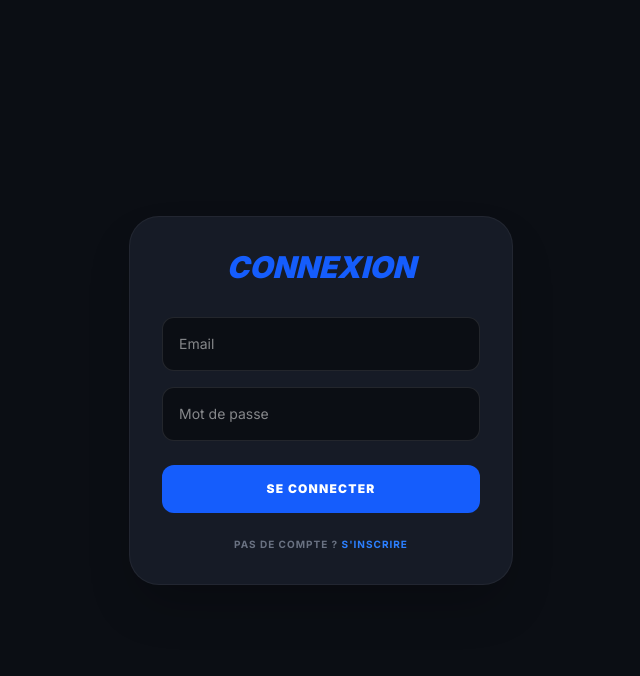
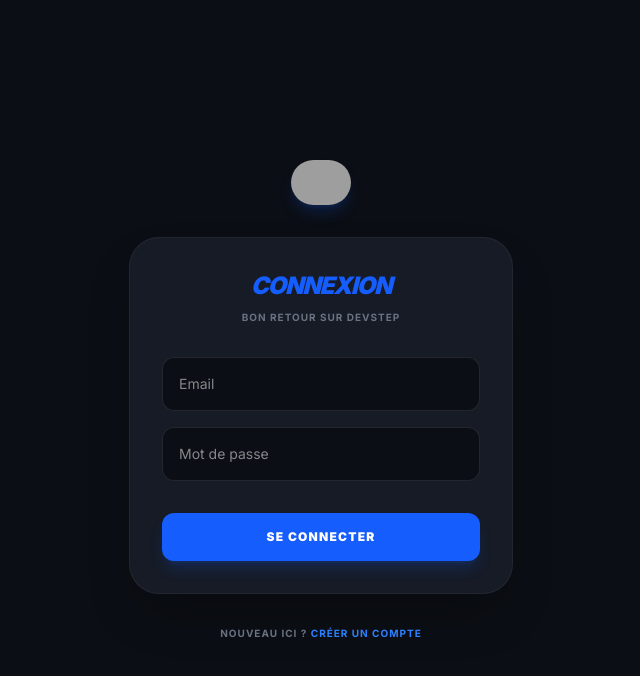
Before and after one commit to davidbyadunia04-stack/DevStep, a Next.js app: page /login in a window 1280 px wide. Shown: the top 676 px of the page, without its empty margins (319-959 px from the left). Built offline with nearby package versions, Linux system fonts and the light colour scheme; grey boxes are pictures that could not be loaded.

Commit message:
Système Auth complet avec redirection auto

```diff
--- a/app/login/page.tsx
+++ b/app/login/page.tsx
@@ -1,54 +1,84 @@
 "use client"
+import { useState, useEffect } from 'react'
 import { useRouter } from 'next/navigation'
+import Link from 'next/link'
+import Image from 'next/image'
 
 export default function LoginPage() {
   const router = useRouter()
+  const [loading, setLoading] = useState(false)
 
+  // --- LOGIQUE DE CONNEXION AUTOMATIQUE ---
+  // Si l'utilisateur a déjà le badge, on l'envoie direct au dashboard
+  useEffect(() => {
+    if (document.cookie.includes("session=active")) {
+      router.push('/dashboard')
+    }
+  }, [router])
+
+  // --- FONCTION DE CONNEXION ---
   const handleLogin = (e: React.FormEvent) => {
     e.preventDefault()
+    setLoading(true)
 
-    // 1. ICI ON CRÉE LE BADGE (Le cookie de session)
-    // On lui donne le nom 'session' que ton middleware recherche
-    document.cookie = "session=active; path=/; max-age=86400" // expire après 24h
+    // 1. On crée le badge de session (valable 24h)
+    document.cookie = "session=active; path=/; max-age=86400; SameSite=Lax"
 
-    // 2. ON REDIRIGE VERS LE DASHBOARD
-    router.push('/dashboard')
-
-    // On force un petit rafraîchissement pour que le middleware voie le cookie
+    // 2. Redirection forcée
     setTimeout(() => {
-        window.location.reload()
-    }, 100)
+        window.location.href = "/dashboard"
+    }, 800)
   }
 
   return (
-    <div className="min-h-screen bg-[#0b0e14] text-white flex items-center justify-center p-6">
-      <form onSubmit={handleLogin} className="w-full max-w-sm p-8 bg-[#161b26] rounded-[30px] border border-white/5 shadow-2xl">
-        <h1 className="text-3xl font-black italic text-blue-600 mb-8 text-center">CONNEXION</h1>
+    <div className="min-h-screen bg-[#0b0e14] text-white flex items-center justify-center p-6 font-sans">
+      <div className="w-full max-w-sm">
 
+        {/* LOGO DEVSTEP */}
+        <div className="flex justify-center mb-8">
+            <Link href="/">
+              <Image
+                src="/icon.png"
+                alt="Logo"
+                width={60}
+                height={60}
+                className="rounded-full shadow-lg shadow-blue-600/20 hover:scale-110 transition-all"
+              />
+            </Link>
+        </div>
+
+        <form onSubmit={handleLogin} className="p-8 bg-[#161b26] rounded-[30px] border border-white/5 shadow-2xl">
+          <h1 className="text-2xl font-black italic text-blue-600 mb-2 text-center uppercase tracking-tighter">Connexion</h1>
+          <p className="text-gray-500 text-[10px] text-center mb-8 font-bold uppercase tracking-widest">Bon retour sur DevStep</p>
+
+          <div className="space-y-4">
             <input
               type="email"
               placeholder="Email"
-          className="w-full p-4 bg-[#0b0e14] border border-white/10 rounded-xl mb-4 text-sm focus:border-blue-500 outline-none transition-all"
+              className="w-full p-4 bg-[#0b0e14] border border-white/10 rounded-xl text-sm focus:border-blue-500 outline-none transition-all text-white"
               required
             />
             <input
               type="password"
               placeholder="Mot de passe"
-          className="w-full p-4 bg-[#0b0e14] border border-white/10 rounded-xl mb-6 text-sm focus:border-blue-500 outline-none transition-all"
+              className="w-full p-4 bg-[#0b0e14] border border-white/10 rounded-xl text-sm focus:border-blue-500 outline-none transition-all text-white"
               required
             />
+          </div>
 
           <button
             type="submit"
-          className="w-full py-4 bg-blue-600 hover:bg-blue-700 rounded-xl font-black uppercase text-xs tracking-widest transition-all"
+            disabled={loading}
+            className="w-full mt-8 py-4 bg-blue-600 hover:bg-blue-700 disabled:bg-blue-800 rounded-xl font-black uppercase text-xs tracking-widest transition-all shadow-lg shadow-blue-600/20"
           >
-          Se Connecter
+            {loading ? "Vérification..." : "Se connecter"}
           </button>
+        </form>
 
-        <p className="mt-6 text-center text-gray-500 text-[10px] uppercase font-bold tracking-widest">
-          Pas de compte ? <span className="text-blue-500 cursor-pointer">S'inscrire</span>
+        <p className="mt-8 text-center text-gray-500 text-[10px] uppercase font-bold tracking-widest">
+          Nouveau ici ? <Link href="/register" className="text-blue-500 hover:underline">Créer un compte</Link>
         </p>
-      </form>
+      </div>
     </div>
   )
 }
```
Lines whose indentation alone changed are shown as unchanged.
